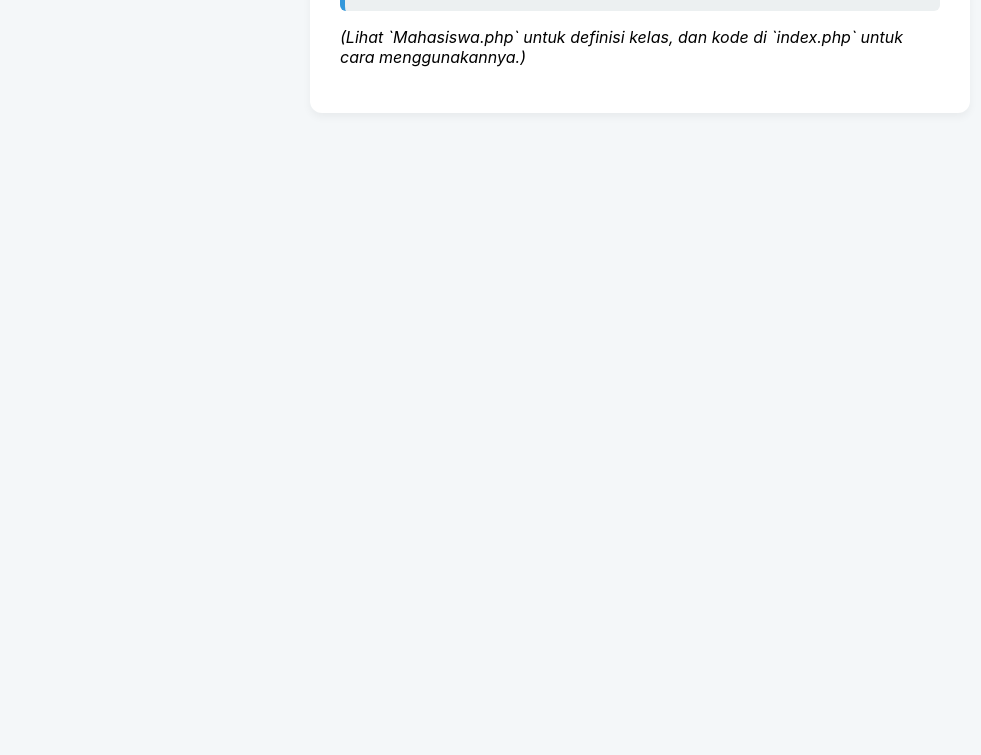
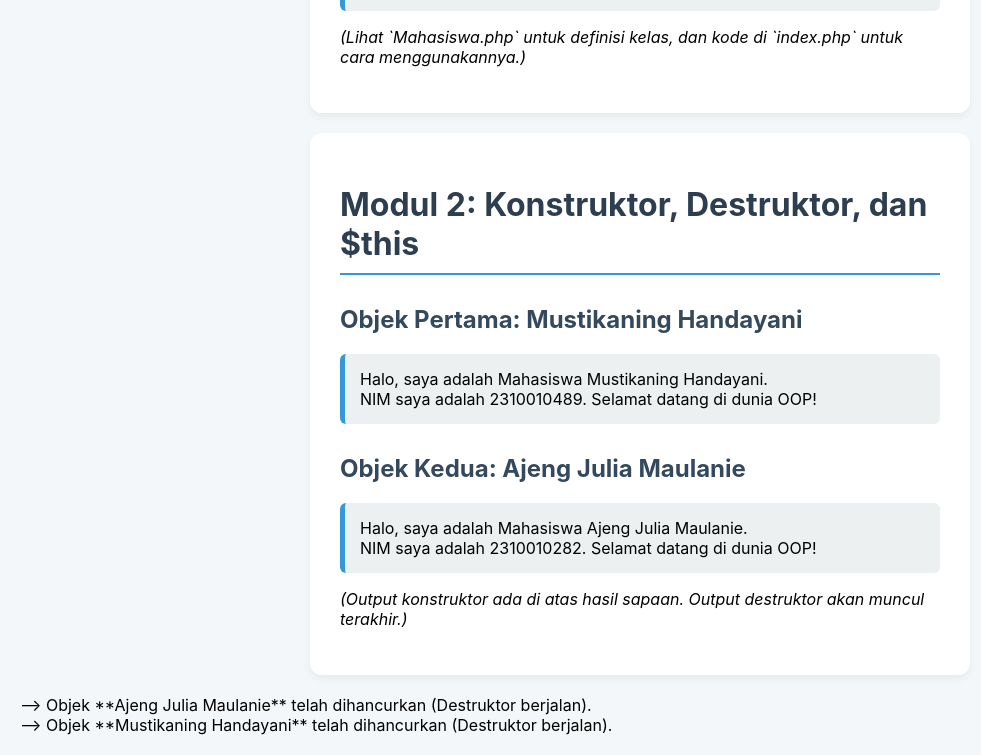
Before and after one commit to anionly7/php-oop-mvc, a PHP site: page / in a window 1280 px wide. Shown: the part 468-1223 px from the top of the page, without its empty margins (0-981 px from the left). Before the commit the page ends 535 px from the top, so only its background shows below. Run offline with PHP 8.4, Linux system fonts and the light colour scheme.

Commit message:
KONSTRUKTOR, DESTRUKTOR, DAN KEYWORD $THIS

```diff
--- a/Index.php
+++ b/Index.php
@@ -64,6 +64,28 @@ $mhs2 = new Mahasiswa("Ajeng Julia Maulanie", "2310010282");
         <p><em>(Lihat `Mahasiswa.php` untuk definisi kelas, dan kode di `index.php` untuk
                 cara menggunakannya.)</em></p>
     </div>
+
+    <div class="container">
+        <h1>Modul 2: Konstruktor, Destruktor, dan $this</h1>
+
+        <h2>Objek Pertama: <?php echo $mhs1->getNama(); ?></h2>
+        <div class="output">
+            <!-- 4. Memanggil Metode Objek -->
+            <?php echo $mhs1->sayHello(); ?>
+
+        </div>
+
+        <h2>Objek Kedua: <?php echo $mhs2->getNama(); ?></h2>
+        <div class="output">
+            <!-- Memanggil Metode Objek Kedua -->
+            <?php echo $mhs2->sayHello(); ?>
+        </div>
+
+        <p>
+            <em>(Output konstruktor ada di atas hasil sapaan. Output destruktor akan muncul terakhir.)</em>
+        </p>
+    </div>
+
 </body>
 
 </html>
--- a/Mahasiswa.php
+++ b/Mahasiswa.php
@@ -25,4 +25,10 @@ class Mahasiswa
         return "Halo, saya adalah Mahasiswa {$this->nama}.<br>" .
             "NIM saya adalah {$this->nim}. Selamat datang di dunia OOP!";
     }
+
+    public function __destruct()
+    {
+        echo "--> Objek **{$this->nama}** telah dihancurkan (Destruktor berjalan).<br>";
+    }
+
 }
```
